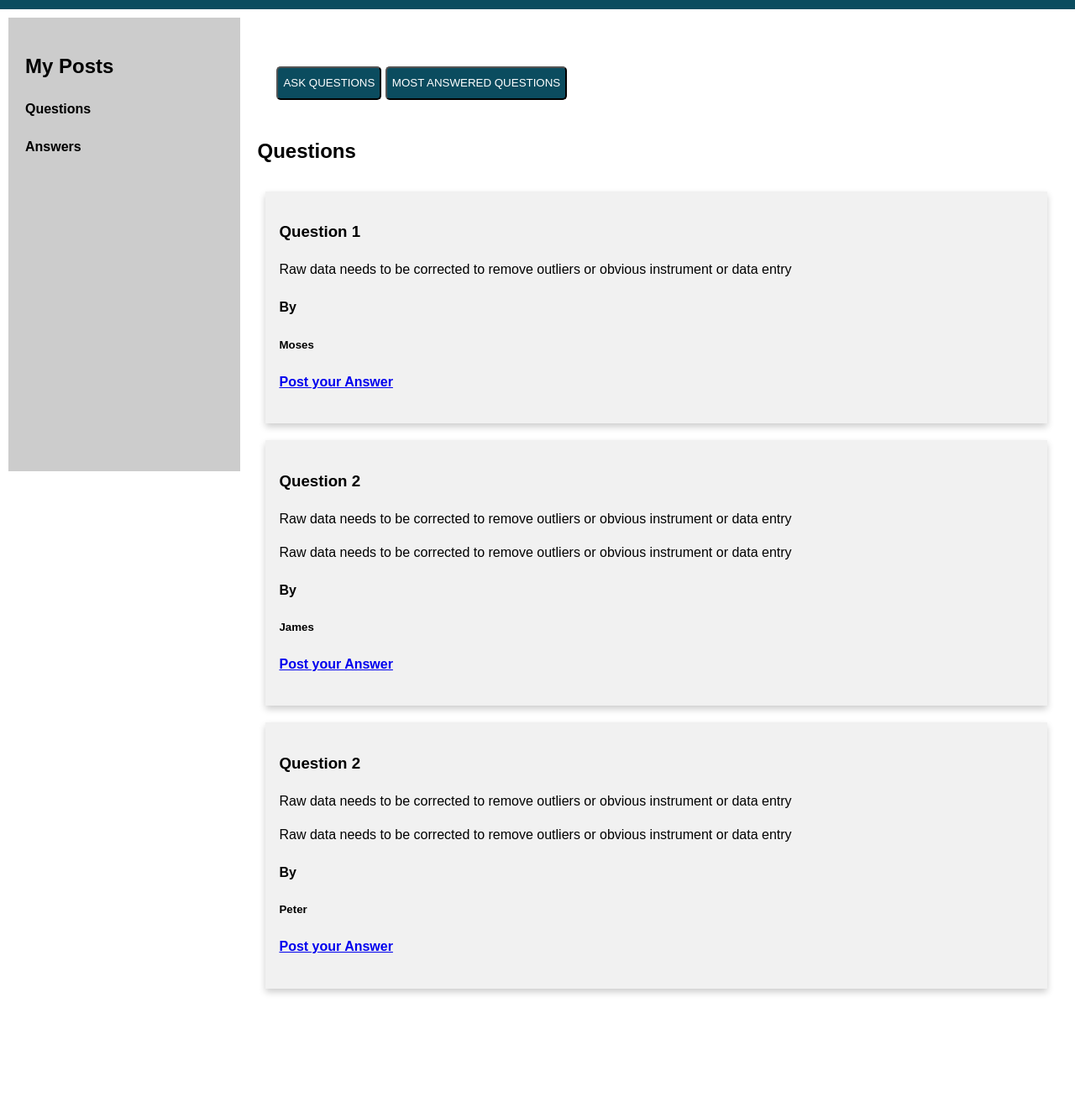
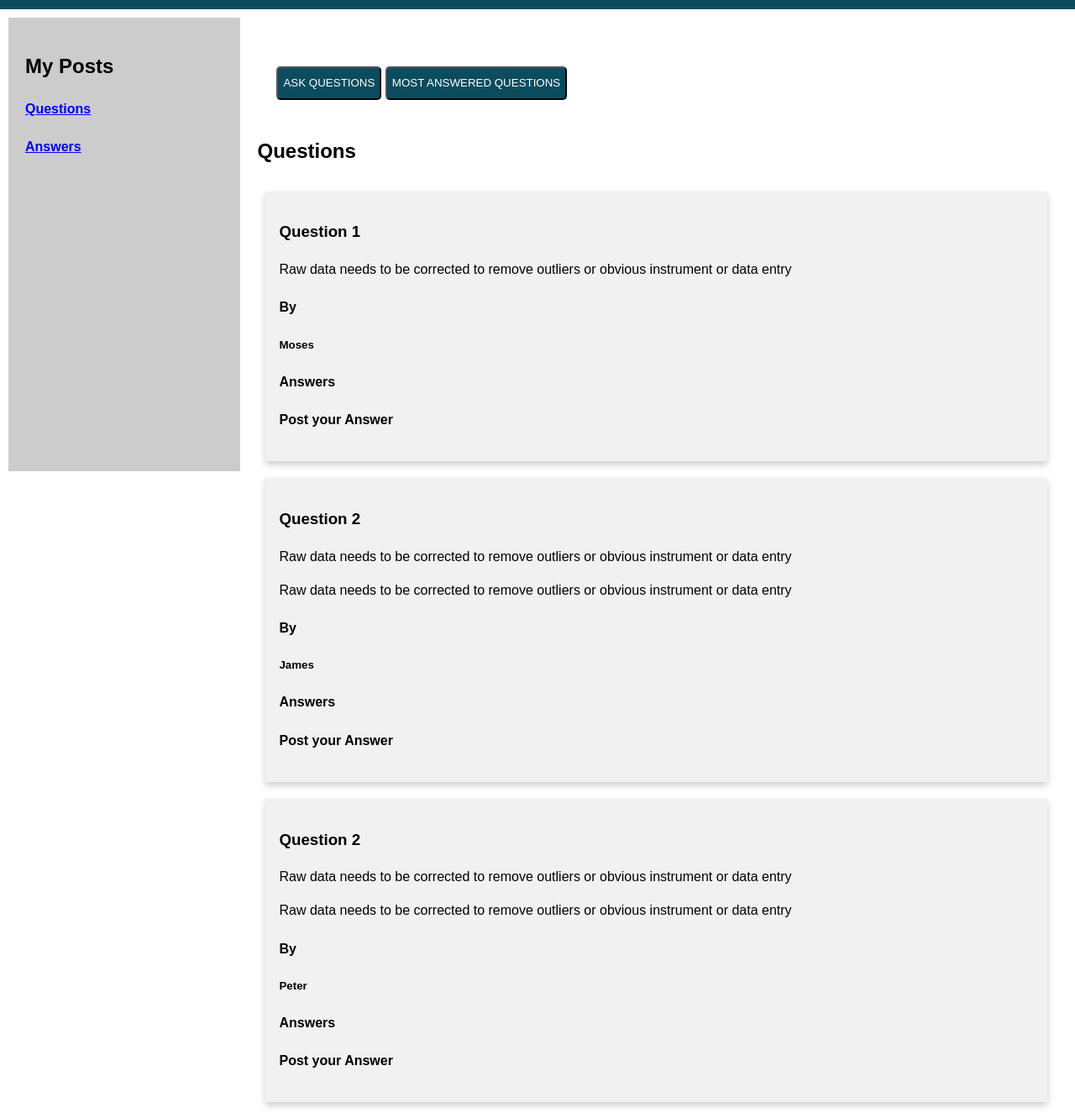
Before and after one commit to mulondo/StackOverFlow-lite, a plain HTML site: page UI/User_account.html in a window 1280 px wide. Shown: the part 80-1405 px from the top of the page at 84% size. Before the commit the page ends 1287 px from the top, so only its background shows below. Drawn offline with Linux system fonts and the light colour scheme.

```diff
--- a/UI/User_account.html
+++ b/UI/User_account.html
@@ -27,8 +27,8 @@
        <section>
             <aside>
                 <h2>My Posts</h2>
-                <h4>Questions</h4>
-                <h4>Answers</h4>
+                <a href="User_questions.html"><h4>Questions</h4></a>
+                <a href="#"><h4>Answers</h4></a>
             </aside>
                 <article>
                     <div class="workspace_btn">
@@ -78,7 +78,8 @@
                                 <h3 name="">Question 1</h3>
                                 <p>Raw data needs to be corrected to remove outliers or obvious instrument or data entry</p>
                                 <h4>By</h4><h5>Moses</h5>
-                                <a href="#" onclick="document.getElementById('answer').style.display='block'" style="width:auto;"><h4>Post your Answer</h4></a>
+                                <h4 id="answers">Answers</h4>
+                                <h4 onclick="document.getElementById('answer').style.display='block'" style="width:auto;"id="post_answer">Post your Answer</h4>
                             </div>
                         </div>
 
@@ -88,7 +89,9 @@
                                 <p>Raw data needs to be corrected to remove outliers or obvious instrument or data entry </p>
                                 <p>Raw data needs to be corrected to remove outliers or obvious instrument or data entry </p>
                                 <h4>By</h4><h5>James</h5>
-                                <a href="#" onclick="document.getElementById('answer').style.display='block'" style="width:auto;"><h4>Post your Answer</h4></a>
+                                <h4 id="answers">Answers</h4>
+                                <h4 onclick="document.getElementById('answer').style.display='block'" style="width:auto;"id="post_answer">Post your Answer</h4>
+
 
                             </div>
                         </div>
@@ -99,7 +102,8 @@
                                     <p>Raw data needs to be corrected to remove outliers or obvious instrument or data entry </p>
                                     <p>Raw data needs to be corrected to remove outliers or obvious instrument or data entry </p>
                                     <h4>By</h4><h5>Peter</h5>
-                                    <a href="#" onclick="document.getElementById('answer').style.display='block'" style="width:auto;"><h4>Post your Answer</h4></a>
+                                    <h4 id="answers">Answers</h4>
+                                    <h4 onclick="document.getElementById('answer').style.display='block'" style="width:auto;"id="post_answer">Post your Answer</h4>
                                 </div>
                             </div>
                     </div>
```
